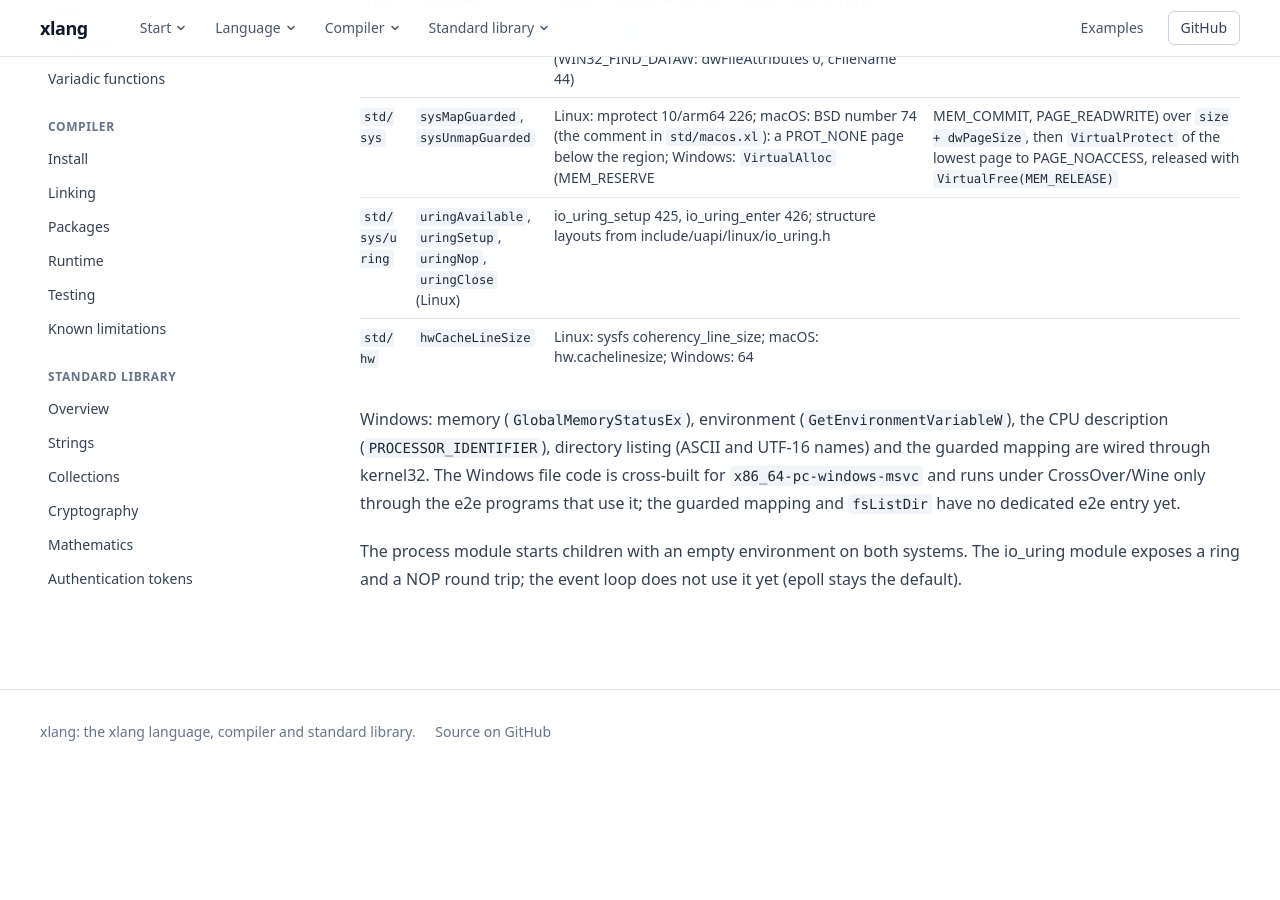
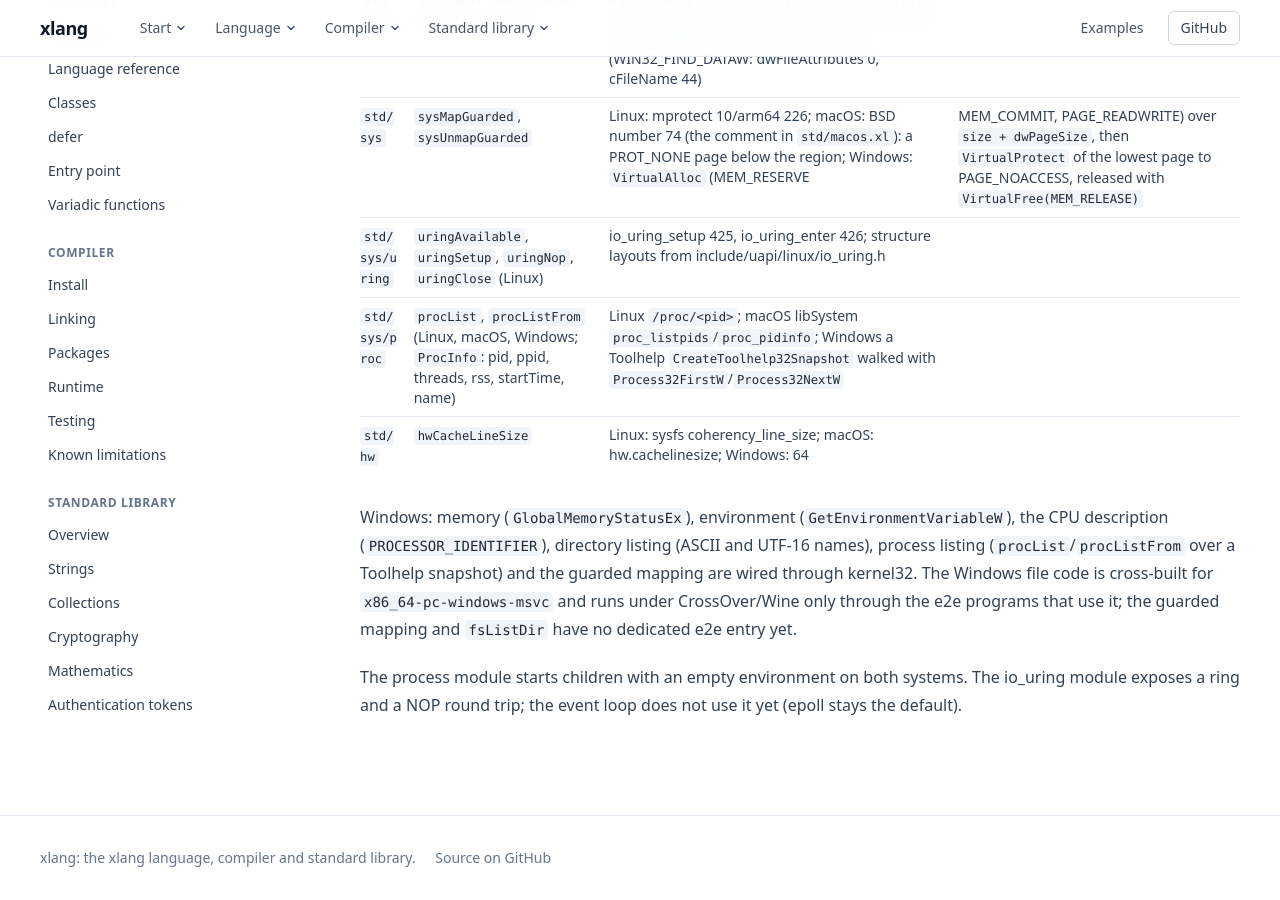
Before and after one commit to hasirciogluhq/xlang, a Jekyll site: the page built from docs/std/system.md, in a window 1280 px wide and 900 px high, scrolled down 1978 px. Built offline with Jekyll 4.4.1, drawn with Linux system fonts in a browser that asks for light colours; nearby versions of some CDN libraries; our own code applies the rules of GitHub Pages for plain Markdown files; before the commit the page ends 2752 px from its top, so only the background shows below that.

Commit message:
Enhance system documentation with process listing details
- Added `procList` and `procListFrom` functions to `std/sys/proc`, detailing cross-platform process listing capabilities for Linux, macOS, and Windows.
- Updated the description of process information structure `ProcInfo`, including fields such as PID, parent PID, thread count, RSS, start time, and name.
- Clarified the integration of process listing with Windows' Toolhelp API and Linux's `/proc` filesystem.

These updates improve the documentation's clarity and provide developers with essential information on process management across different operating systems.

```diff
--- a/docs/std/system.md
+++ b/docs/std/system.md
@@ -48,10 +48,12 @@ path is not covered by an e2e entry.
 | `std/io/dir` | `fsListDir` (macOS and Windows now too) | macOS: libSystem opendir, readdir, closedir (struct dirent: d_type 20, d_name 21); Windows: kernel32 FindFirstFileW, FindNextFileW, FindClose (WIN32_FIND_DATAW: dwFileAttributes 0, cFileName 44) |
 | `std/sys` | `sysMapGuarded`, `sysUnmapGuarded` | Linux: mprotect 10/arm64 226; macOS: BSD number 74 (the comment in `std/macos.xl`): a PROT_NONE page below the region; Windows: `VirtualAlloc` (MEM_RESERVE|MEM_COMMIT, PAGE_READWRITE) over `size + dwPageSize`, then `VirtualProtect` of the lowest page to PAGE_NOACCESS, released with `VirtualFree(MEM_RELEASE)` |
 | `std/sys/uring` | `uringAvailable`, `uringSetup`, `uringNop`, `uringClose` (Linux) | io_uring_setup 425, io_uring_enter 426; structure layouts from include/uapi/linux/io_uring.h |
+| `std/sys/proc` | `procList`, `procListFrom` (Linux, macOS, Windows; `ProcInfo`: pid, ppid, threads, rss, startTime, name) | Linux `/proc/<pid>`; macOS libSystem `proc_listpids`/`proc_pidinfo`; Windows a Toolhelp `CreateToolhelp32Snapshot` walked with `Process32FirstW`/`Process32NextW` |
 | `std/hw` | `hwCacheLineSize` | Linux: sysfs coherency_line_size; macOS: hw.cachelinesize; Windows: 64 |
 
 Windows: memory (`GlobalMemoryStatusEx`), environment (`GetEnvironmentVariableW`), the CPU description (`PROCESSOR_IDENTIFIER`),
-directory listing (ASCII and UTF-16 names) and the guarded mapping are wired through kernel32. The Windows file code is
+directory listing (ASCII and UTF-16 names), process listing (`procList`/`procListFrom` over a Toolhelp snapshot) and the
+guarded mapping are wired through kernel32. The Windows file code is
 cross-built for `x86_64-pc-windows-msvc` and runs under CrossOver/Wine only through the e2e programs that use it; the guarded
 mapping and `fsListDir` have no dedicated e2e entry yet.
 
```
